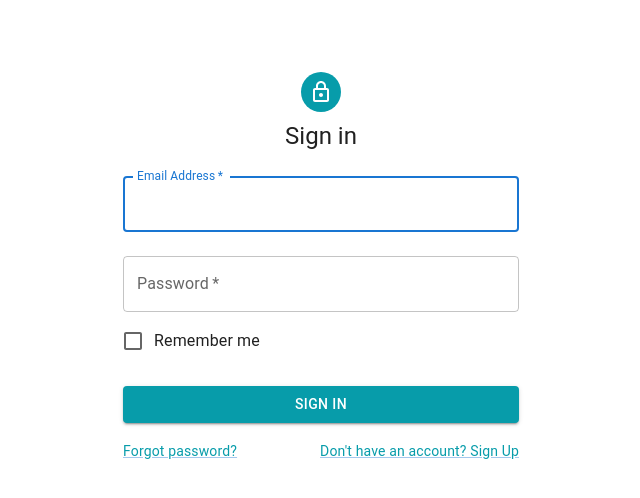
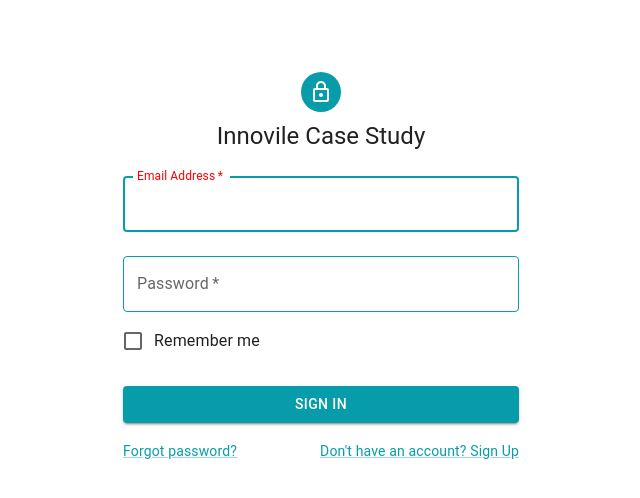
Before and after one commit to appsius/innovile-config-management, a React (Create React App) app: page / in a window 1280 px wide. Shown: the top 498 px of the page, without its empty margins (319-959 px from the left). Built offline with nearby package versions, Linux system fonts and the light colour scheme; no server answers.

Commit message:
Customize login styles

```diff
--- a/src/components/Login/Login.js
+++ b/src/components/Login/Login.js
@@ -18,8 +18,16 @@ import {
   Typography,
   Container,
 } from '@mui/material';
+import { withStyles } from '@material-ui/core';
+import styles from '../../styles/LoginStyles';
 
-const theme = createTheme();
+const theme = createTheme({
+  palette: {
+    primary: {
+      main: '#079caa',
+    },
+  },
+});
 
 async function loginUser(credentials) {
   return fetch('http://localhost:8080/login', {
@@ -31,7 +39,29 @@ async function loginUser(credentials) {
   }).then((data) => data.json());
 }
 
-export default function Login({ setToken }) {
+const CssTextField = withStyles({
+  root: {
+    '& label.Mui-focused': {
+      color: 'red',
+    },
+    '& .MuiInput-underline:after': {
+      borderBottomColor: '#079caa',
+    },
+    '& .MuiOutlinedInput-root': {
+      '& fieldset': {
+        borderColor: '#079caa',
+      },
+      '&:hover fieldset': {
+        borderColor: '#079caa',
+      },
+      '&.Mui-focused fieldset': {
+        borderColor: '#079caa',
+      },
+    },
+  },
+})(TextField);
+
+function Login({ classes, setToken }) {
   const usersGetURL = 'http://localhost:3000/users';
   const [email, setUserEmail] = useState('');
   const [password, setUserPassword] = useState('');
@@ -82,7 +112,7 @@ export default function Login({ setToken }) {
             letterSpacing: '1.25px',
           }}
         >
-          {`User email | user password is wrong`}
+          {`User email | user password is wrong!`}
         </Alert>
       )}
       <ThemeProvider theme={theme}>
@@ -100,7 +130,7 @@ export default function Login({ setToken }) {
               <LockOutlinedIcon />
             </Avatar>
             <Typography component='h1' variant='h5'>
-              Sign in
+              Innovile Case Study
             </Typography>
             <Box
               component='form'
@@ -108,7 +138,7 @@ export default function Login({ setToken }) {
               noValidate
               sx={{ mt: 1 }}
             >
-              <TextField
+              <CssTextField
                 margin='normal'
                 required
                 fullWidth
@@ -119,7 +149,7 @@ export default function Login({ setToken }) {
                 autoFocus
                 onChange={(e) => setUserEmail(e.target.value)}
               />
-              <TextField
+              <CssTextField
                 margin='normal'
                 required
                 fullWidth
@@ -139,6 +169,7 @@ export default function Login({ setToken }) {
                 fullWidth
                 variant='contained'
                 sx={{ mt: 3, mb: 2, bgcolor: '#079caa' }}
+                className={classes.LoginButton}
               >
                 Sign In
               </Button>
@@ -165,3 +196,5 @@ export default function Login({ setToken }) {
 Login.propTypes = {
   setToken: PropTypes.func.isRequired,
 };
+
+export default withStyles(styles)(Login);
--- /dev/null
+++ b/src/styles/LoginStyles.js
@@ -0,0 +1,9 @@
+const styles = {
+  LoginButton: {
+    '&:hover': {
+      backgroundColor: '#25c2d1 !important',
+    },
+  },
+};
+
+export default styles;
```
